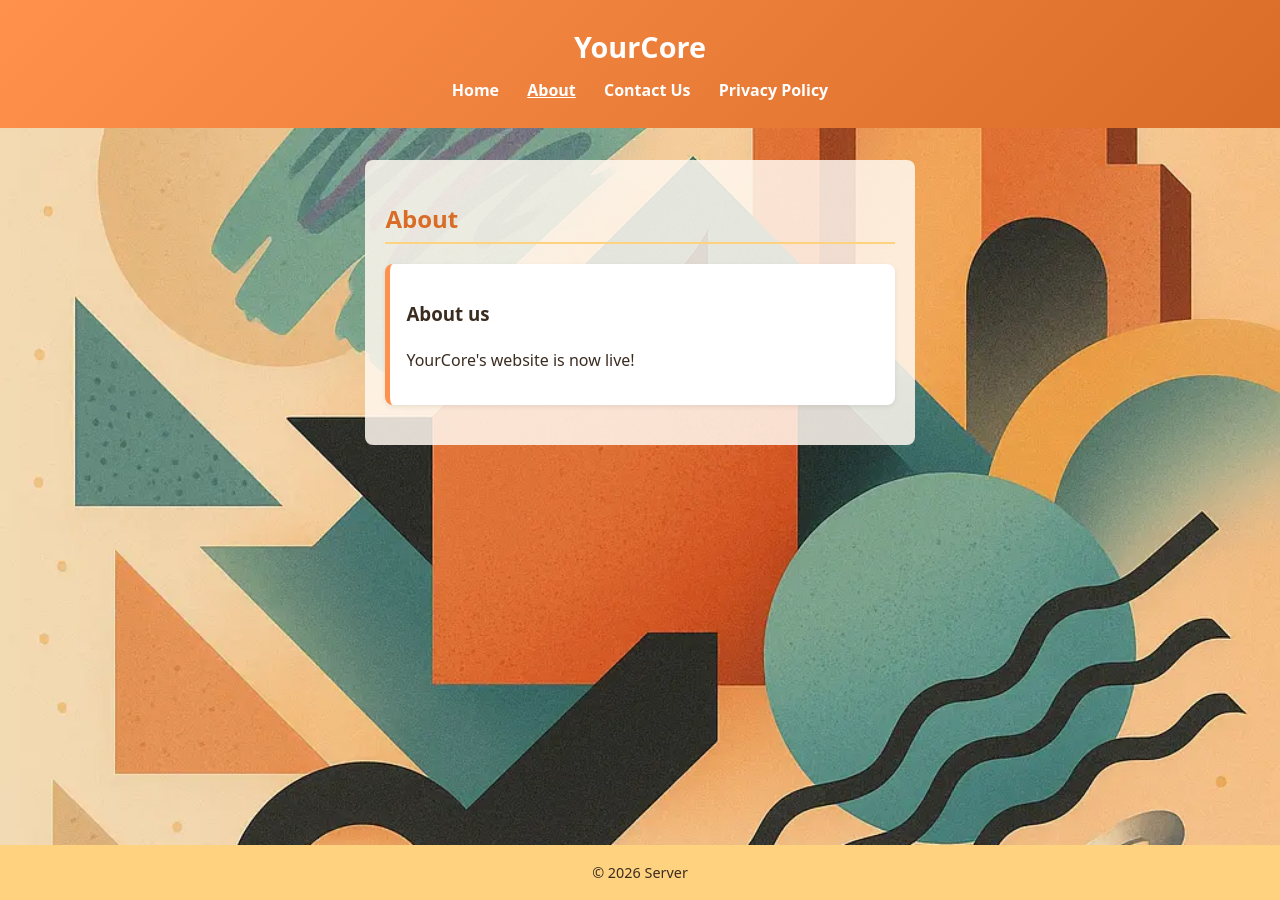
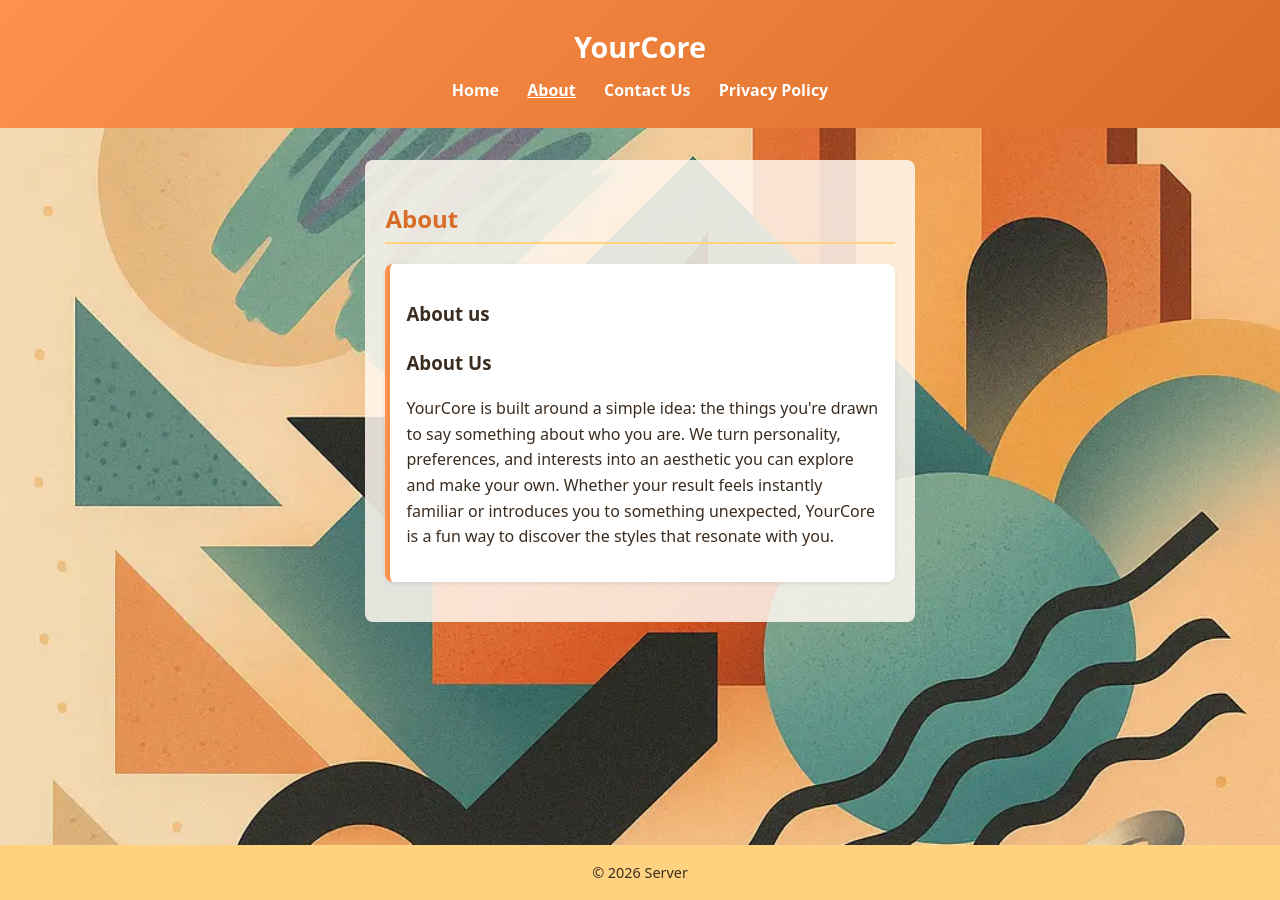
Before and after one commit to TylerVanBuren/tylervanburen.github.io, a Jekyll site: the page built from docs/about.html, in a window 1280 px wide. Built offline with Jekyll 4.4.1, drawn with Linux system fonts in a browser that asks for light colours.

Commit message:
Update about.html

```diff
--- a/docs/about.html
+++ b/docs/about.html
@@ -6,5 +6,12 @@ heading: About
 
 <div class="card">
   <h3>About us</h3>
-  <p>YourCore's website is now live!</p>
+  <p> <h3>About Us</h3>
+    YourCore is built around a simple idea: the things you're drawn to
+    say something about who you are. We turn personality, preferences,
+    and interests into an aesthetic you can explore and make your own.
+    Whether your result feels instantly familiar or introduces you to
+    something unexpected, YourCore is a fun way to discover the styles
+    that resonate with you.
+  </p>
 </div>
```
